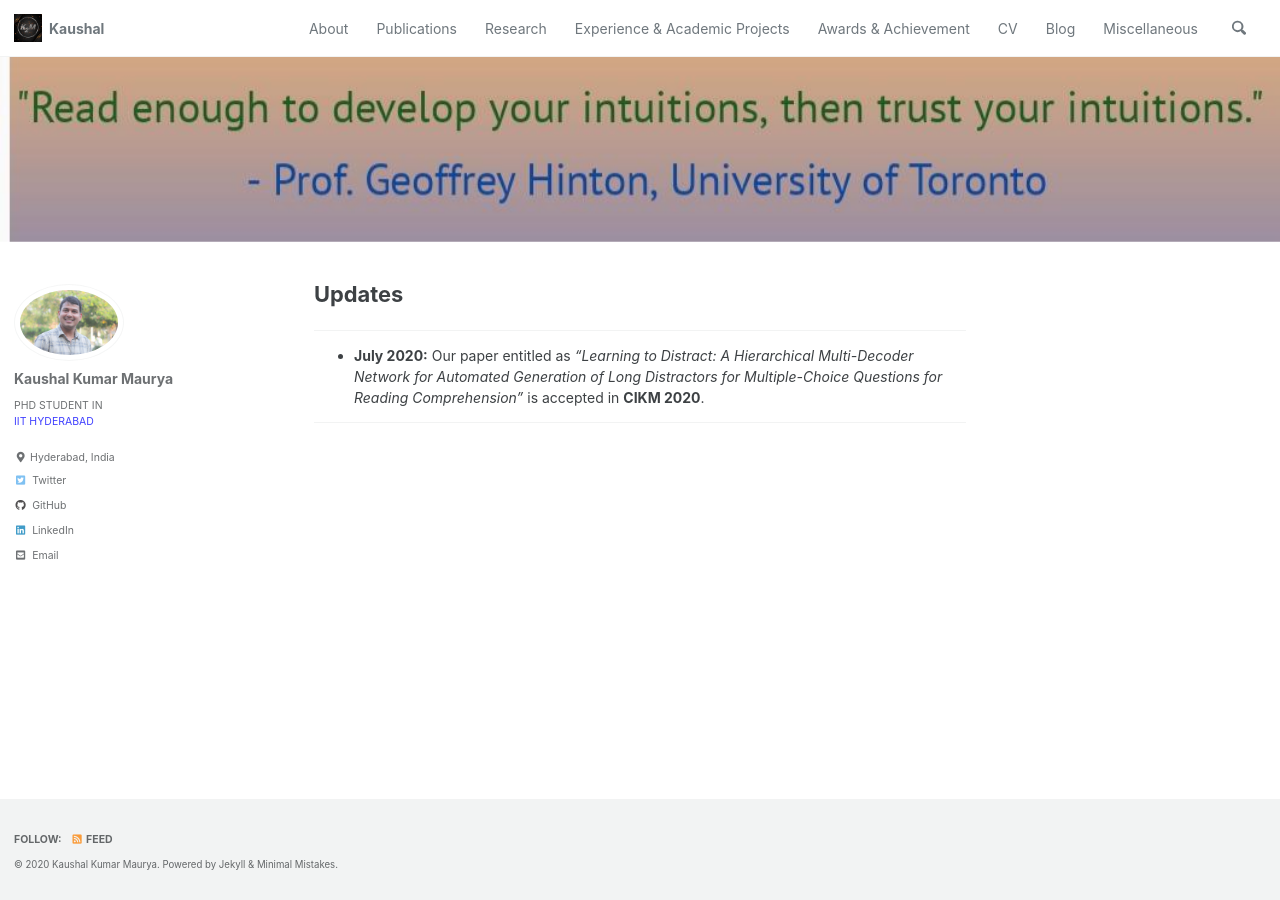
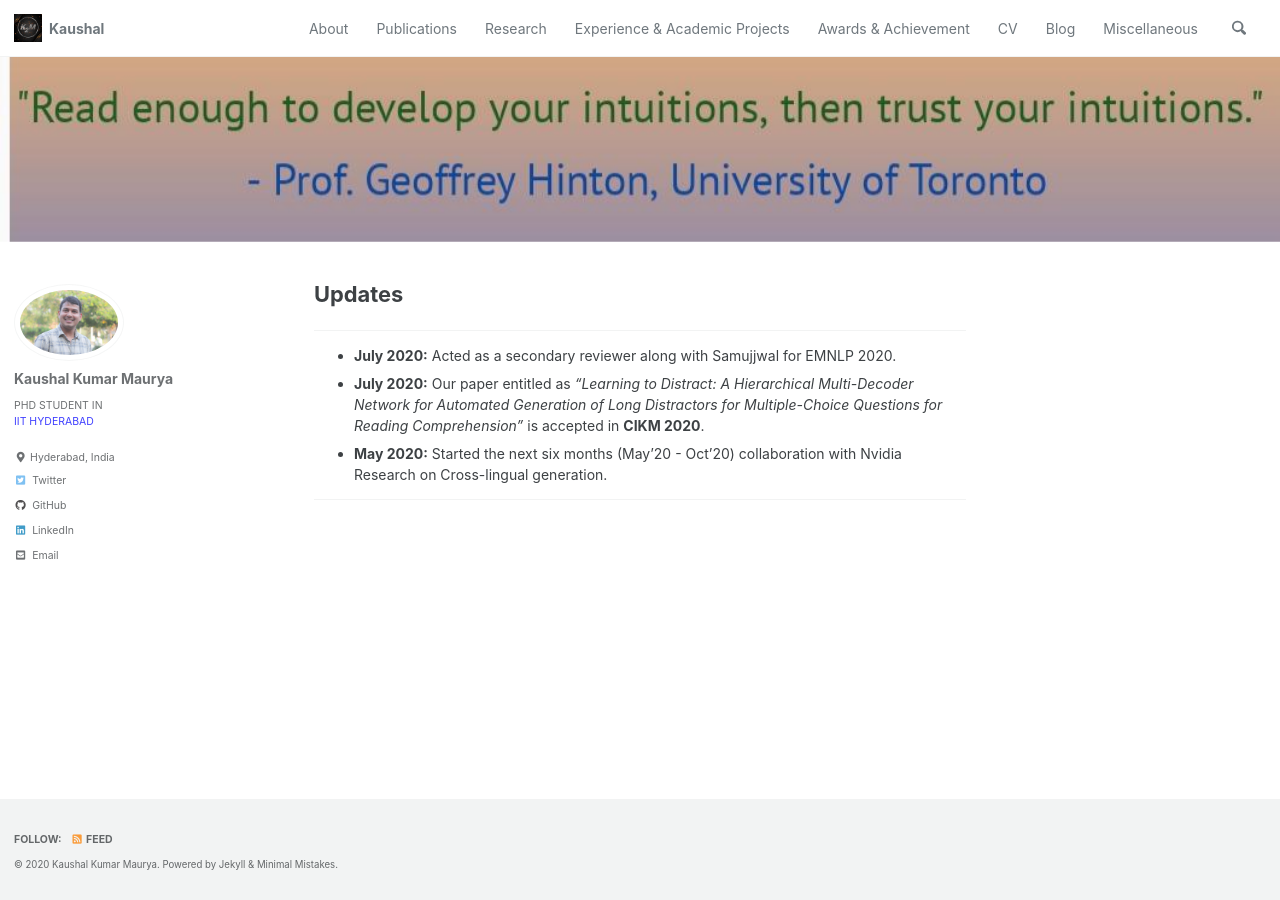
Before and after one commit to harshayelleni/harshayelleni.github.io, a Jekyll site: the page built from index.md, in a window 1280 px wide. Built offline with Jekyll 4.4.1, drawn with Linux system fonts in a browser that asks for light colours; cached includes are drawn as plain includes.

Commit message:
updated the newsfeed

```diff
--- a/index.md
+++ b/index.md
@@ -8,6 +8,8 @@ header:
 ---
 
 ---
+- **July 2020:** Acted as a secondary reviewer along with Samujjwal for EMNLP 2020.
 - **July 2020:** Our paper entitled as _"Learning to Distract: A Hierarchical Multi-Decoder Network for Automated Generation of Long Distractors for Multiple-Choice Questions for Reading Comprehension"_ is accepted in **CIKM 2020**.
+- **May 2020:** Started the next six months (May'20 - Oct'20) collaboration with Nvidia Research on Cross-lingual generation.
 
 ---
```
Also changed, not shown: _pages/awards.md (+1 -0 lines).
